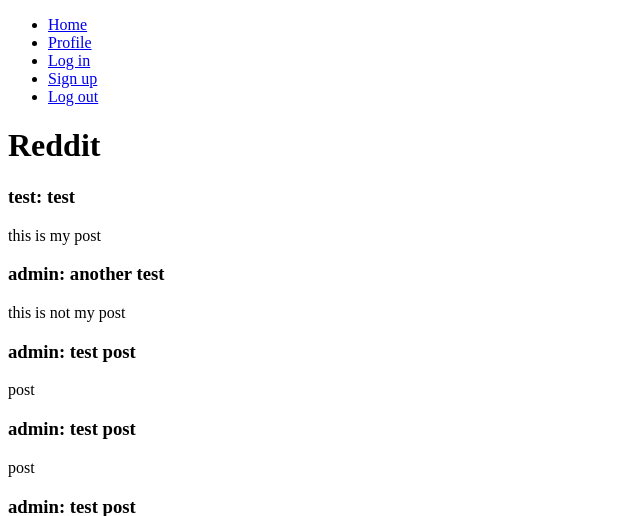
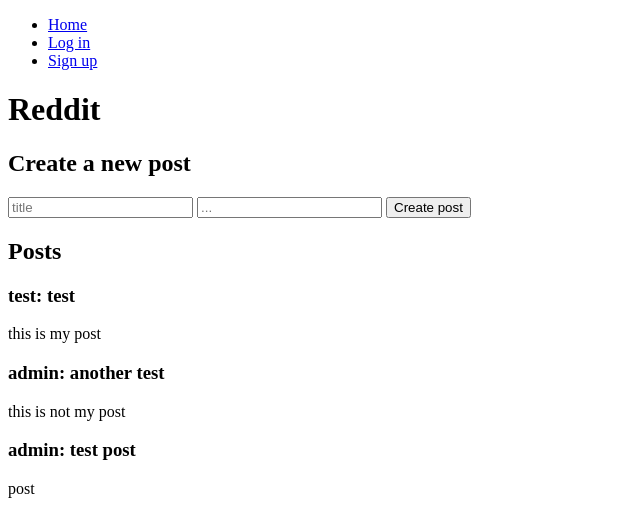
Before and after one commit to tirilg/Djeddit_django-reddit-clone, a Django app: page /reddit/ in a window 1280 px wide. Shown: the top 516 px of the page, without its empty margins (0-640 px from the left). Run offline with Django 3.2, Linux system fonts and the light colour scheme; data comes from the database, SQL or seed files in the repository; both versions use the stored data as it was after the commit.

Commit message:
inital post and getting posts work

```diff
--- a/reddit_app/views.py
+++ b/reddit_app/views.py
@@ -4,6 +4,17 @@
 # Create your views here.
 
 def index(request):
+    if request.method == "POST":
+        title = request.POST["title"]
+        text = request.POST["text"]
+        post = Post()
+
+        post.title = title
+        post.text = text
+        post.author = request.user
+
+        post.save()
+
     posts = Post.objects.all()
     context = {"posts": posts}
 
--- a/reddit_clone_project/settings.py
+++ b/reddit_clone_project/settings.py
@@ -35,6 +35,9 @@
     'personal',
     'reddit_app',
     'user_app',
+
+    # 3rd party apps
+    'rest_framework',
 
     # Django Apps
     'django.contrib.admin',
--- a/templates/base.html
+++ b/templates/base.html
@@ -12,18 +12,21 @@
                     <li>
                         <a href="{% url 'reddit_app:index' %}">Home</a>
                     </li>
-                    <li>
-                        <a href="{% url 'reddit_app:profile' %}">Profile</a>
-                    </li>
+                    {% if request.user.is_authenticated %}
+                        <li>
+                            <a href="{% url 'reddit_app:profile' %}">Profile</a>
+                        </li>
+                        <li>
+                            <a href="{% url 'user_app:logout' %}">Log out</a>
+                        </li>
+                    {% else %}
                     <li>
                         <a href="{% url 'user_app:login' %}">Log in</a>
                     </li>
                     <li>
                         <a href="{% url 'user_app:signup' %}">Sign up</a>
                     </li>
-                    <li>
-                        <a href="{% url 'user_app:logout' %}">Log out</a>
-                    </li>
+                    {% endif %}
                 </ul>
             </nav>
         </header>
--- a/templates/reddit_app/index.html
+++ b/templates/reddit_app/index.html
@@ -7,7 +7,18 @@
     <p>Welcome, {{user.username}}</p>
 {% endif %}
 <h1>Reddit</h1>
+
+<div>
+    <h2>Create a new post</h2>
+    <form method="POST">
+        {% csrf_token %}
+        <input type="text" name="title" placeholder="title">
+        <input type="text" name="text" placeholder="...">
+        <button>Create post</button>
+    </form>
+</div>
 <div id="posts">
+    <h2>Posts</h2>
     {% if posts.count %}
         {% for post in posts %}
             <h3>{{post.author}}: {{post.title}}</h3>
--- a/templates/user_app/login.html
+++ b/templates/user_app/login.html
@@ -16,5 +16,7 @@
 </form>
 
 
-{% if error_message %} <p>{{error_message}}</p> {% endif %}
+{% if error %}
+    <p>{{ error }}</p>
+{% endif %}
 {% endblock content %}
--- a/templates/user_app/signup.html
+++ b/templates/user_app/signup.html
@@ -15,5 +15,7 @@
     <button>Sign up</button>
 </form>
 
-{% if error_message %} <p>{{error_message}}</p> {% endif %}
+{% if error %}
+    <p>{{ error }}</p>
+{% endif %}
 {% endblock content %}
--- a/user_app/views.py
+++ b/user_app/views.py
@@ -43,7 +43,7 @@
             return HttpResponseRedirect(reverse("reddit_app:index"))
         else:
             #user login failed
-            context = {"error_message": "Invalid username or password combination"}
+            context = {"error": "Invalid username or password combination"}
 
     return render(request, "user_app/login.html", context)
 
```
Also changed, not shown: db.sqlite3.
